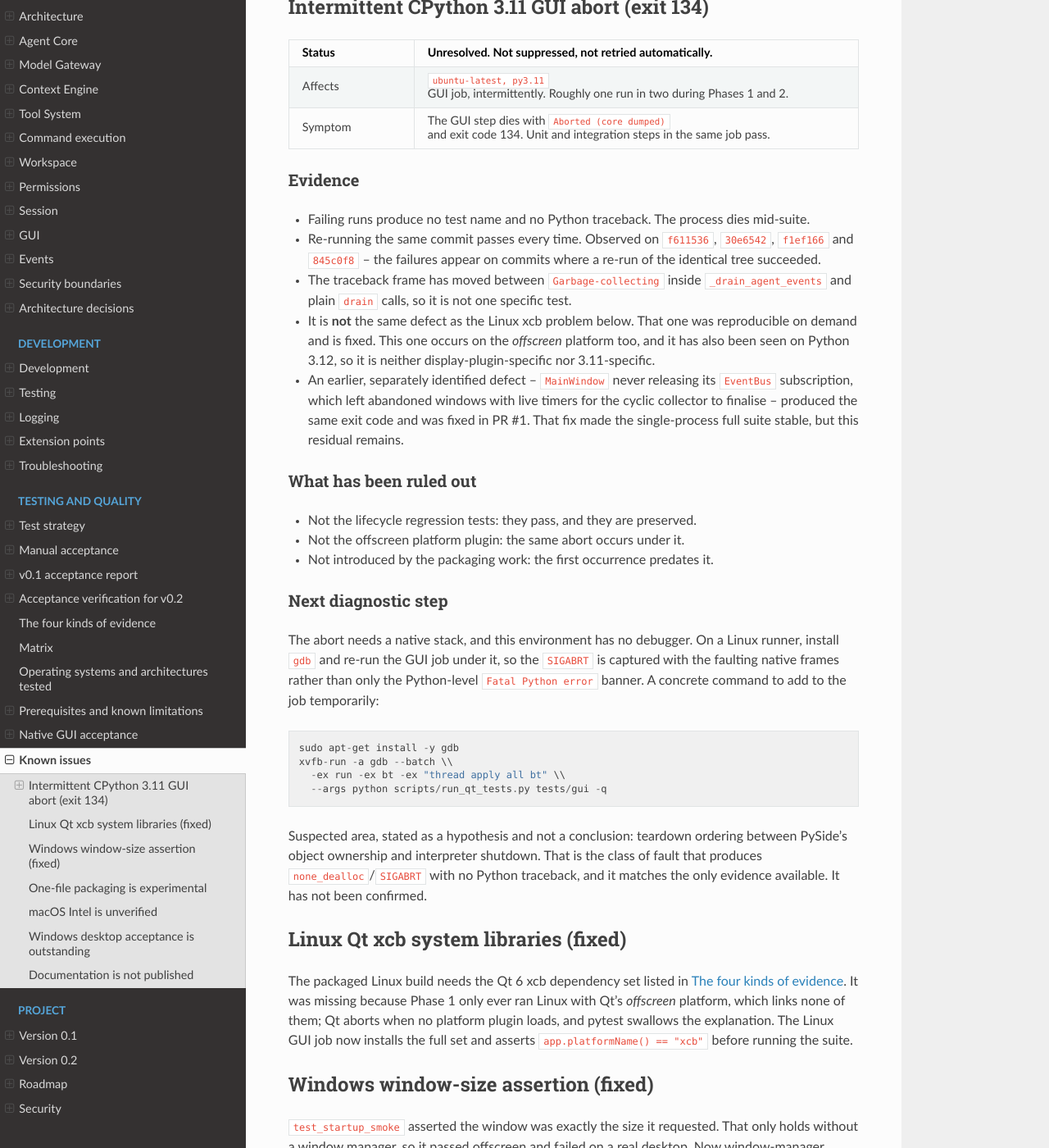
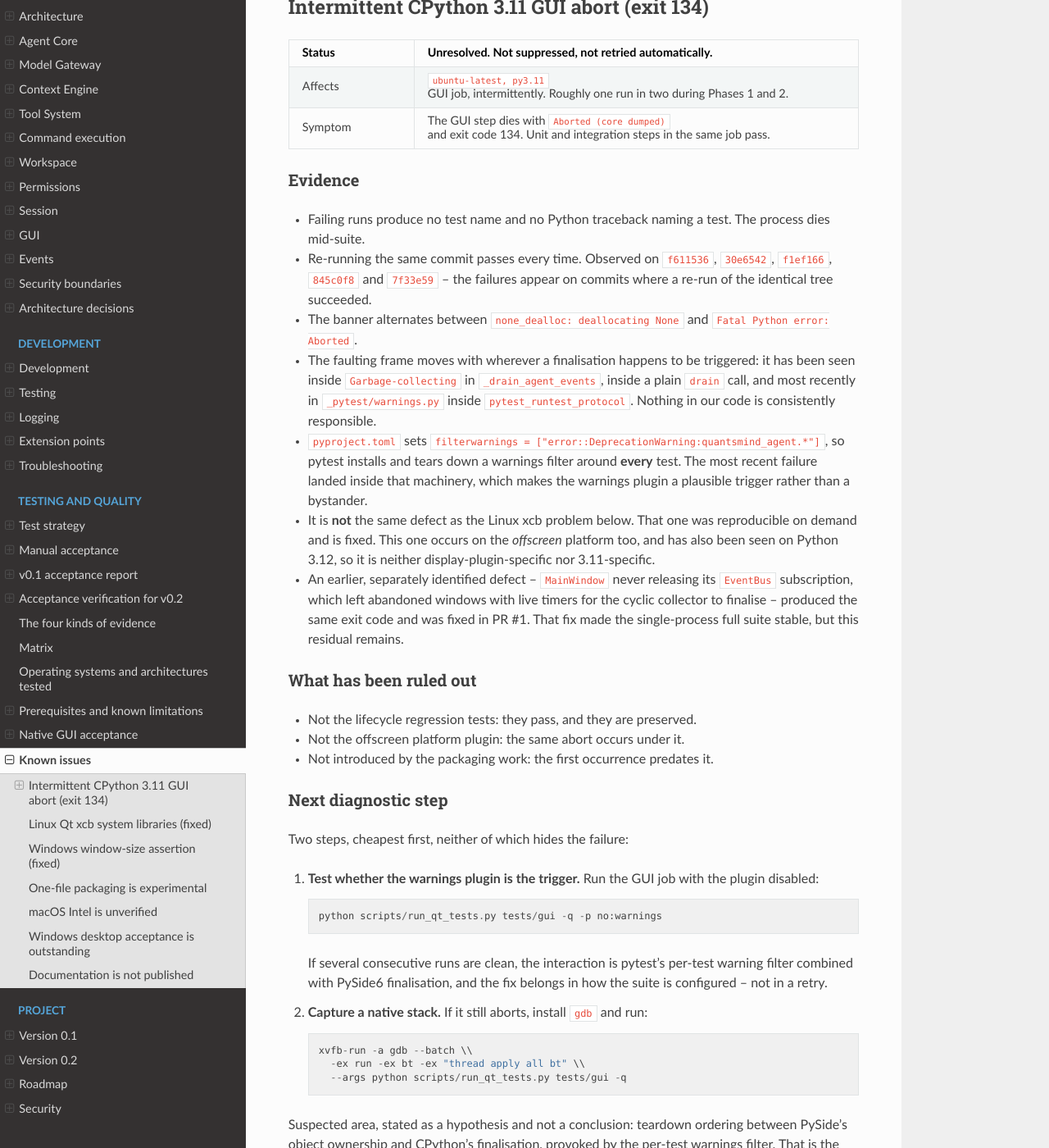
Before and after one commit to ajit-ai/QuantsMind-Agent, a Sphinx documentation site: the page built from docs/source/known-issues.rst, in a window 1280 px wide and 1400 px high, scrolled down 480 px. Shown: the whole window at 82% size. Built offline with Sphinx 7.4.7 and the Read the Docs theme 3.1.0, drawn with Linux system fonts in a browser that asks for light colours; some of the changed text lies outside the part shown.

Commit message:
docs: record new evidence on the CPython 3.11 GUI abort
A fresh occurrence on this branch added a useful data point: the faulting frame
was _pytest/warnings.py inside pytest_runtest_protocol, not anywhere in the
application. Combined with pyproject's per-test filterwarnings rule, that makes
pytest's warnings plugin a plausible trigger rather than a bystander.

The faulting frame has now been seen inside Garbage-collecting, inside a plain
drain call, and inside the warnings machinery -- it follows wherever a
finalisation happens to be provoked.

Adds the cheapest next diagnostic before reaching for a native stack: run the
GUI job with -p no:warnings and see whether consecutive runs are clean. If they
are, the fix belongs in how the suite is configured, not in a retry. Neither
step hides the failure.

```diff
--- a/docs/source/known-issues.rst
+++ b/docs/source/known-issues.rst
@@ -29,17 +29,26 @@ Intermittent CPython 3.11 GUI abort (exit 134)
 Evidence
 --------
 
-* Failing runs produce no test name and no Python traceback. The process dies
-  mid-suite.
+* Failing runs produce no test name and no Python traceback naming a test. The
+  process dies mid-suite.
 * Re-running the same commit passes every time. Observed on ``f611536``,
-  ``30e6542``, ``f1ef166`` and ``845c0f8`` -- the failures appear on commits
-  where a re-run of the identical tree succeeded.
-* The traceback frame has moved between ``Garbage-collecting`` inside
-  ``_drain_agent_events`` and plain ``drain`` calls, so it is not one specific
-  test.
+  ``30e6542``, ``f1ef166``, ``845c0f8`` and ``7f33e59`` -- the failures appear
+  on commits where a re-run of the identical tree succeeded.
+* The banner alternates between ``none_dealloc: deallocating None`` and
+  ``Fatal Python error: Aborted``.
+* The faulting frame moves with wherever a finalisation happens to be triggered:
+  it has been seen inside ``Garbage-collecting`` in ``_drain_agent_events``,
+  inside a plain ``drain`` call, and most recently in
+  ``_pytest/warnings.py`` inside ``pytest_runtest_protocol``. Nothing in our
+  code is consistently responsible.
+* ``pyproject.toml`` sets
+  ``filterwarnings = ["error::DeprecationWarning:quantsmind_agent.*"]``, so
+  pytest installs and tears down a warnings filter around **every** test. The
+  most recent failure landed inside that machinery, which makes the warnings
+  plugin a plausible trigger rather than a bystander.
 * It is **not** the same defect as the Linux xcb problem below. That one was
   reproducible on demand and is fixed. This one occurs on the *offscreen*
-  platform too, and it has also been seen on Python 3.12, so it is neither
+  platform too, and has also been seen on Python 3.12, so it is neither
   display-plugin-specific nor 3.11-specific.
 * An earlier, separately identified defect -- ``MainWindow`` never releasing its
   ``EventBus`` subscription, which left abandoned windows with live timers for
@@ -57,21 +66,27 @@ What has been ruled out
 Next diagnostic step
 --------------------
 
-The abort needs a native stack, and this environment has no debugger. On a
-Linux runner, install ``gdb`` and re-run the GUI job under it, so the
-``SIGABRT`` is captured with the faulting native frames rather than only the
-Python-level ``Fatal Python error`` banner. A concrete command to add to the job
-temporarily::
+Two steps, cheapest first, neither of which hides the failure:
 
-    sudo apt-get install -y gdb
-    xvfb-run -a gdb --batch \\
-      -ex run -ex bt -ex "thread apply all bt" \\
-      --args python scripts/run_qt_tests.py tests/gui -q
+#. **Test whether the warnings plugin is the trigger.** Run the GUI job with the
+   plugin disabled::
+
+       python scripts/run_qt_tests.py tests/gui -q -p no:warnings
+
+   If several consecutive runs are clean, the interaction is pytest's
+   per-test warning filter combined with PySide6 finalisation, and the fix
+   belongs in how the suite is configured -- not in a retry.
+#. **Capture a native stack.** If it still aborts, install ``gdb`` and run::
+
+       xvfb-run -a gdb --batch \\
+         -ex run -ex bt -ex "thread apply all bt" \\
+         --args python scripts/run_qt_tests.py tests/gui -q
 
 Suspected area, stated as a hypothesis and not a conclusion: teardown ordering
-between PySide's object ownership and interpreter shutdown. That is the class of
-fault that produces ``none_dealloc``/``SIGABRT`` with no Python traceback, and
-it matches the only evidence available. It has not been confirmed.
+between PySide's object ownership and CPython's finalisation, provoked by the
+per-test warnings filter. That is the class of fault that produces
+``none_dealloc``/``SIGABRT`` with no test named, and it matches every
+observation so far. It has not been confirmed.
 
 Linux Qt xcb system libraries (fixed)
 ======================================
```
